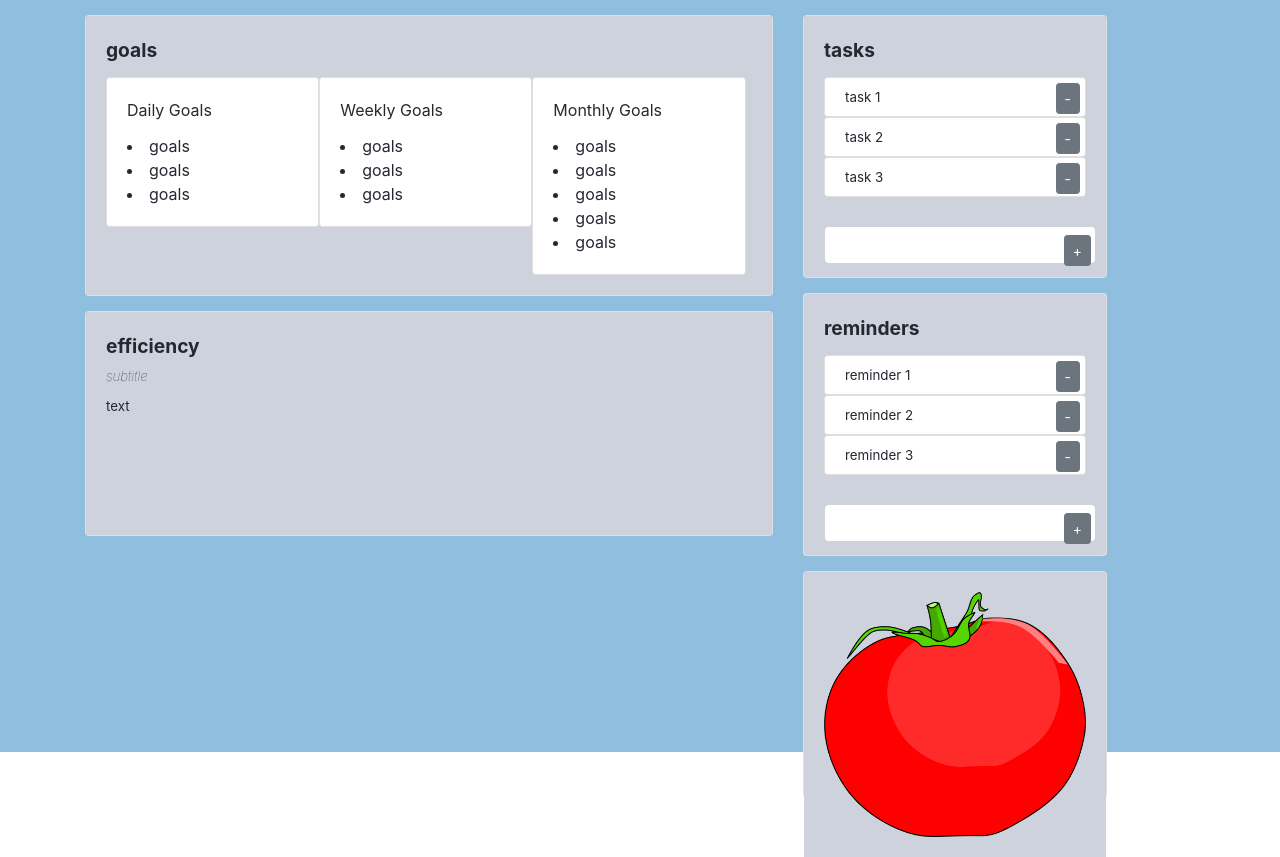
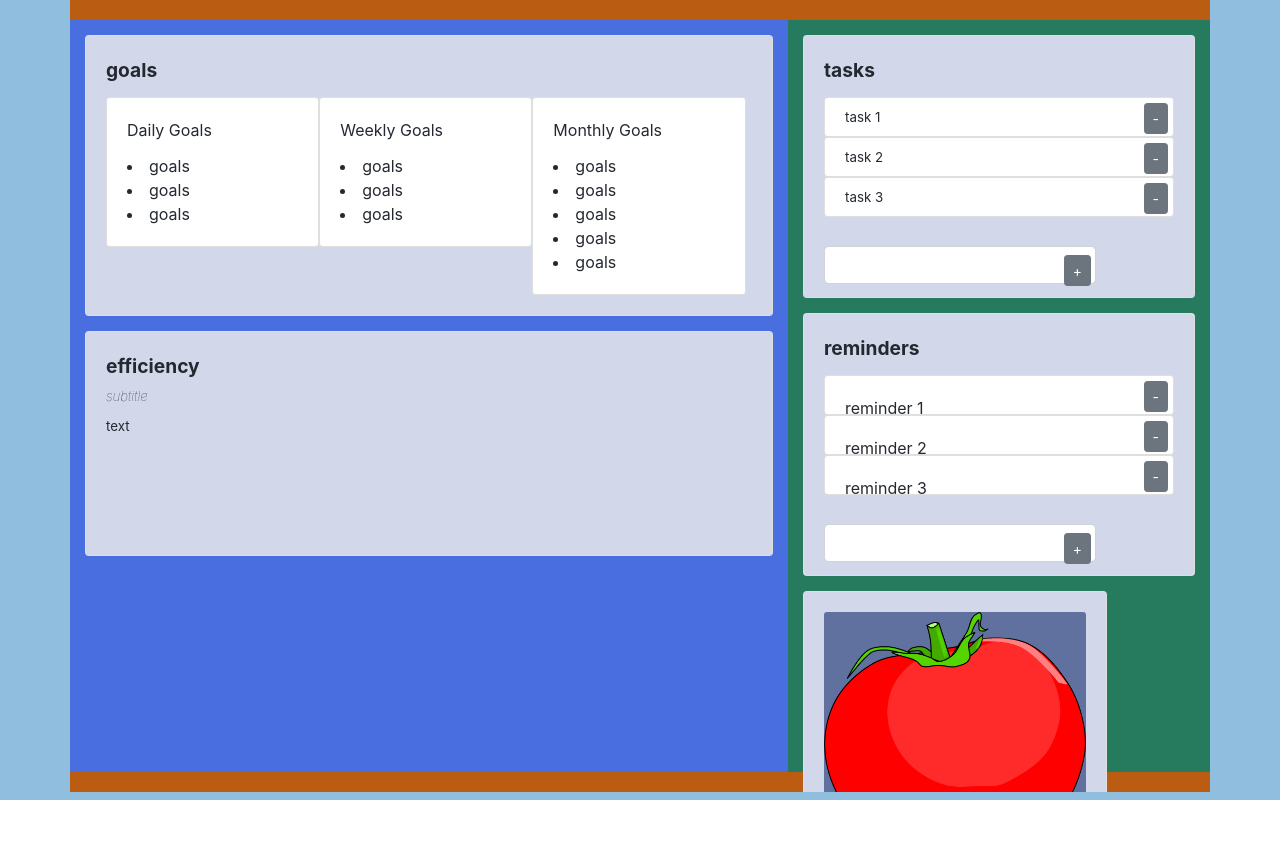
Before and after one commit to rjflanagan95/task-extension, a React (Create React App) app: page / in a window 1280 px wide. After the commit the page ends 800 px from the top, so only its background shows below. Built offline with nearby package versions, Linux system fonts and the light colour scheme.

Commit message:
small changes trying to figure out positioning

```diff
--- a/src/components/Main/index.js
+++ b/src/components/Main/index.js
@@ -13,21 +13,23 @@ class Main extends Component {
 
   }
 
-
   render() {
 
     return (
       <Container className="contentArea">
         <Row>
-          <Col>
+
+          <Col className="column-1">
             <Goals className="panel"></Goals>
             <Efficiency className="panel"></Efficiency>
           </Col>
-          <Col>
+
+          <Col className="column-2">
             <Tasks className="panel"></Tasks>
             <Reminders className="panel"></Reminders>
             <Timer className="panel"></Timer>
           </Col>
+
         </Row>
       </Container>
     );
--- a/src/components/Main/style.css
+++ b/src/components/Main/style.css
@@ -1,7 +1,31 @@
 .contentArea {
-    margin: 0;
+    /* width: 100%; */
     /* height: 100vh; */
-    height: 100%;
+    height: auto;
+    min-height: 790px;
+    /* background-color: rgb(50, 71, 132); */
+    background-color: #BA5C12;
+    /* text-align: center; */
+    padding: 20px;
+    overflow: hidden;
+}
+
+/* .row {
+    height: 880px;
+    background-color: #BA5C12;
+} */
+
+.column-1 {
+    /* width: 70%;
+    height: auto;
+    float: left; */
+    background-color: rgb(72, 110, 223);
+}
+
+.column-2 {
+    /* width: 30%;
+    float: right; */
+    background-color: rgb(38, 123, 95);
 }
 
 /* general panel styling that applies to all components */
@@ -10,7 +34,9 @@
 }
 
 .panelBody {
-    background-color: #CED2DD;
+    /* background-color: #CED2DD; */
+    background-color: rgb(210, 216, 233);
+    /* background-color: #DFFDFF; */
 }
 
 .panelTitle {
--- a/src/components/goals/goals.css
+++ b/src/components/goals/goals.css
@@ -1,5 +1,6 @@
 .goalsPanel {
-    width: 43rem;
+    /* width: 43rem; */
+    width: 100%;
     height: auto;
     margin-bottom: 10px;
     background-color: #CED2DD;
--- a/src/components/reminders/reminders.css
+++ b/src/components/reminders/reminders.css
@@ -1,5 +1,7 @@
 .remindersPanel {
-    width: 19rem;
+    /* width: 19rem;
+    height: 35%; */
+    width: 100%;
     height: 35%;
     overflow: scroll;
 }
@@ -44,3 +46,13 @@
     right: 5px;
     top: 5px;
 }
+
+/* .reminderItem {
+    height: 30px;
+}
+
+.reminderTitle {
+    font-size: smaller;
+    position: absolute;
+    top: 5px;
+} */
--- a/src/components/tasks/tasks.css
+++ b/src/components/tasks/tasks.css
@@ -1,5 +1,7 @@
 .tasksPanel {
-    width: 19rem;
+    /* width: 19rem;
+    height: 35%; */
+    /* width: 100%; */
     height: 35%;
 }
 
@@ -26,6 +28,7 @@
 
 .taskInput {
     width: 50%;
+    /* height: 15px; */
     position: absolute;
     bottom: 3px;
 }
@@ -36,7 +39,7 @@
     bottom: 1px;
 }
 
-.reminderItem {
+/* .reminderItem {
     height: 30px;
 }
 
@@ -44,4 +47,4 @@
     font-size: smaller;
     position: absolute;
     top: 5px;
-}
+} */
--- a/src/components/timer/timer.css
+++ b/src/components/timer/timer.css
@@ -1,9 +1,14 @@
 .timerPanel {
     width: 19rem;
-    height: 30%;
+    height: auto;
     margin-bottom: 20px;
+    background-color: rgb(97, 113, 159);
 }
 
-.timerSubtitle {
+/* .timerSubtitle {
     padding-bottom: 10px;
+} */
+
+.timerImg {
+    background-color: rgb(97, 113, 159);
 }
--- a/src/index.css
+++ b/src/index.css
@@ -3,28 +3,30 @@
   margin: 0;
   padding: 0;
   /* font-family: Arial, Helvetica, sans-serif; */
+  /* background-color: #90BEDE;
+  color: #242830; */
 }
 
 body {
   font-family: -apple-system, BlinkMacSystemFont, "Segoe UI", "Roboto", "Oxygen",
-    "Ubuntu", "Cantarell", "Fira Sans", "Droid Sans", "Helvetica Neue",
-    sans-serif;
+  "Ubuntu", "Cantarell", "Fira Sans", "Droid Sans", "Helvetica Neue",
+  sans-serif;
   -webkit-font-smoothing: antialiased;
   -moz-osx-font-smoothing: grayscale;
-  height: auto;
+  /* height: auto;
   margin-bottom: 15px;
-  /* background-color: #90BEDE;
-  color: #242830; */
+  background-color: #51513D; */
 }
 
 code {
-  font-family: source-code-pro, Menlo, Monaco, Consolas, "Courier New",
-    monospace;
+  font-family: source-code-pro, Menlo, Monaco, Consolas, "Courier New", monospace;
 }
 
 #root {
   /* background-color: #222D47; */
   background-color: #90BEDE;
   color: #242830;
-  height: auto;
+  /* width: 100%;
+  height: auto; */
+  min-height: 800px;
 }
```
Also changed, not shown: src/index.js (line endings or trailing spaces).
